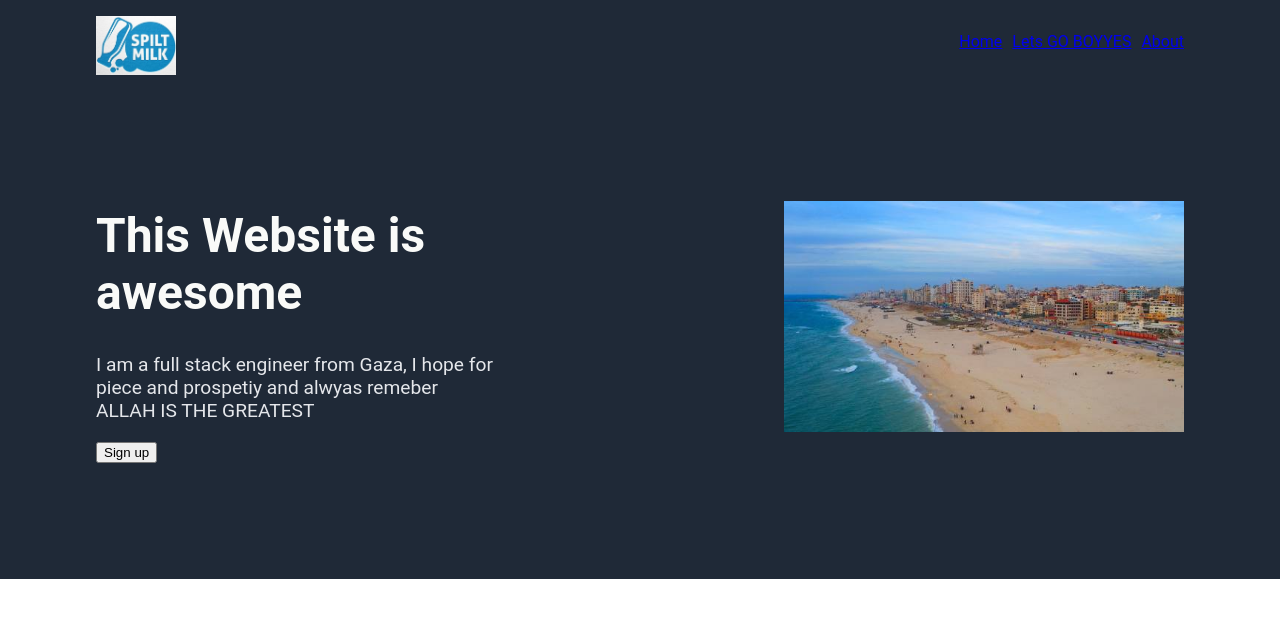
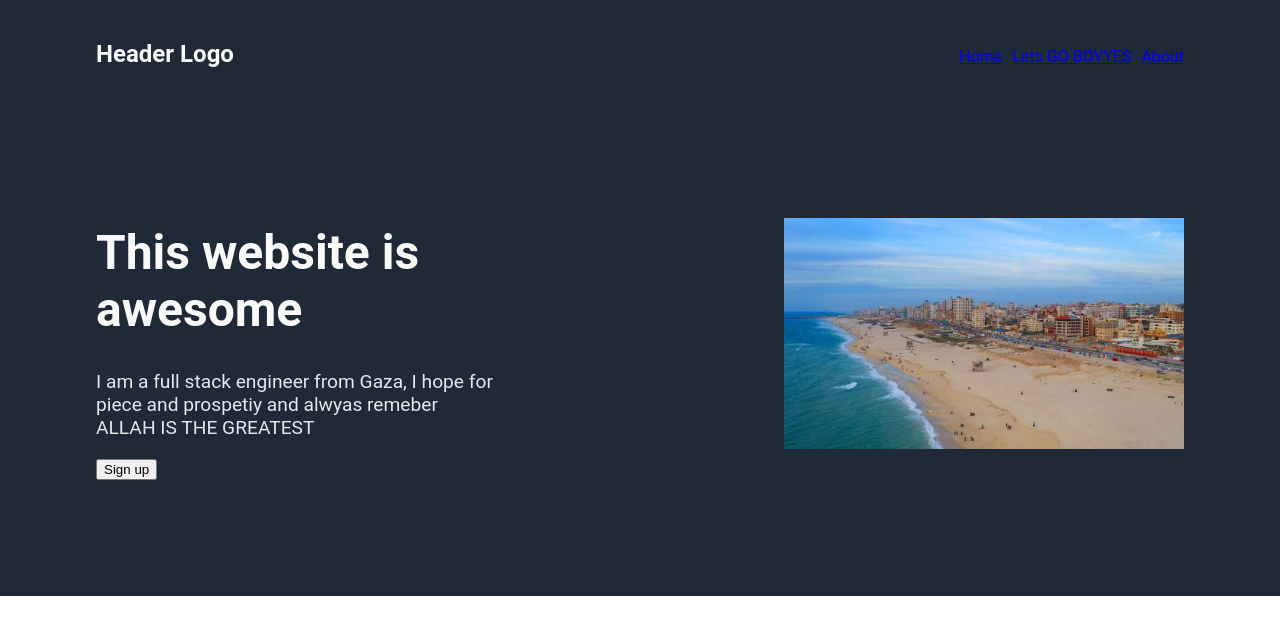
Before and after one commit to tariq7299/ODIN-Landing-Page, a plain HTML site: page index.html in a window 1280 px wide. Drawn offline with Linux system fonts and the light colour scheme.

Commit message:
changed color of header logo and changed some text styling

```diff
--- a/index.html
+++ b/index.html
@@ -39,7 +39,8 @@
 
            <div class="section hero-section">
                <nav class="navbar">
-                   <img src="./public/headerLogo.jpeg">
+                   <!-- <img src="./public/headerLogo.jpeg"> -->
+                   <p class="header-logo">Header Logo</p>
                    <ul class="navlinks">
                        <li><a href="#">Home</a></li>
                        <li><a href="#">Lets GO BOYYES</a></li>
@@ -48,7 +49,7 @@
                </nav>
                <div class="hero-stuff-wrapper">
                    <div>
-                       <h1>This Website is awesome</h1>
+                       <h1>This website is awesome</h1>
                        <p>I am a full stack engineer from Gaza, I hope for piece and prospetiy and alwyas remeber ALLAH IS THE GREATEST</p>
                        <button>Sign up</button>
                    </div>
--- a/public/styles.css
+++ b/public/styles.css
@@ -130,12 +130,19 @@ nav.navbar {
       }
 }
 
+nav.navbar {
+    display: flex;
+    flex-wrap: nowrap;
+    flex-direction: row;
+    align-items: baseline;
+}
 
+nav.navbar  .header-logo {
+    margin-right: auto;
+    font-size: 1.5rem;
+    font-weight: 700;
+    color: var(--primary-text-color);
 
-nav.navbar  img {
-    width: 80px;
-    height: auto;
-    margin-right: auto;
 }
 
 nav.navbar ul {
```
Also changed, not shown: 1 other file.
